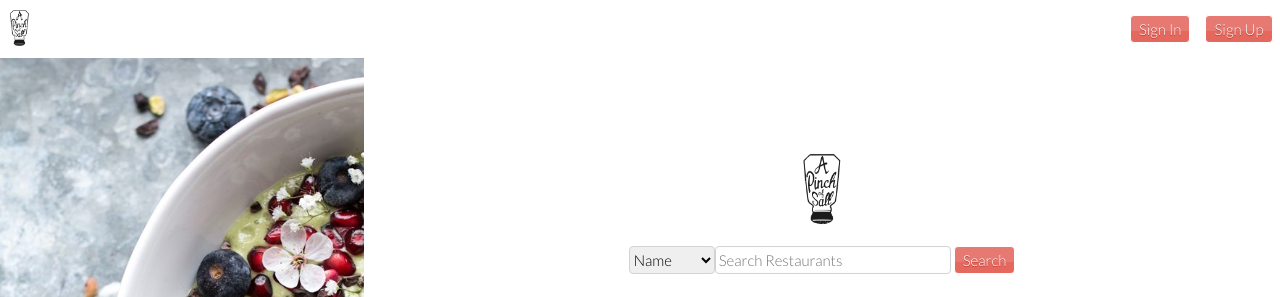
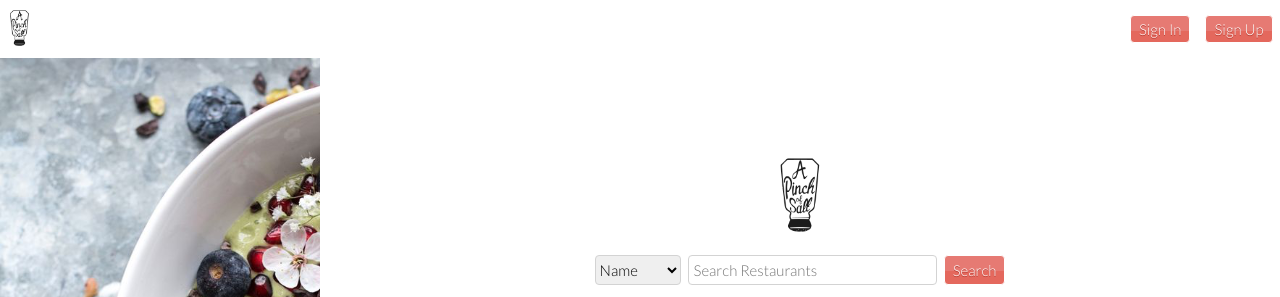
Before and after one commit to NunoRamos/FEUP-LTW, a PHP site: page /Project/pages/mainPage.php in a window 1280 px wide. Shown: the top 297 px of the page. Run offline with PHP 8.4, Linux system fonts and the light colour scheme.

Commit message:
CSS - main page
ajustes

```diff
--- a/Project/css/mainPage.css
+++ b/Project/css/mainPage.css
@@ -1,6 +1,7 @@
 .pageContent {
   background-color: white;
-  margin-left: 22.75em;
+  /*margin-left: 22.75em;*/
+  margin-left: 25%;
   display: flex;
   flex-direction: column;
   align-items: center;
@@ -16,10 +17,15 @@
 
 #searchBoxStyle {
   width: inherit;
-  padding-top: 0.2em;
+  /*padding-top: 0.2em;
   padding-bottom: 0.2em;
   padding-left: 0.2em;
-  margin-right: 0.2em;
+  margin-right: 0.2em;*/
+  padding-top: 1%;
+  padding-bottom: 1%;
+  padding-left: 1%;
+  margin-right: 1.5%;
+  margin-left: 1.5%;
 }
 
 #logo {
```
